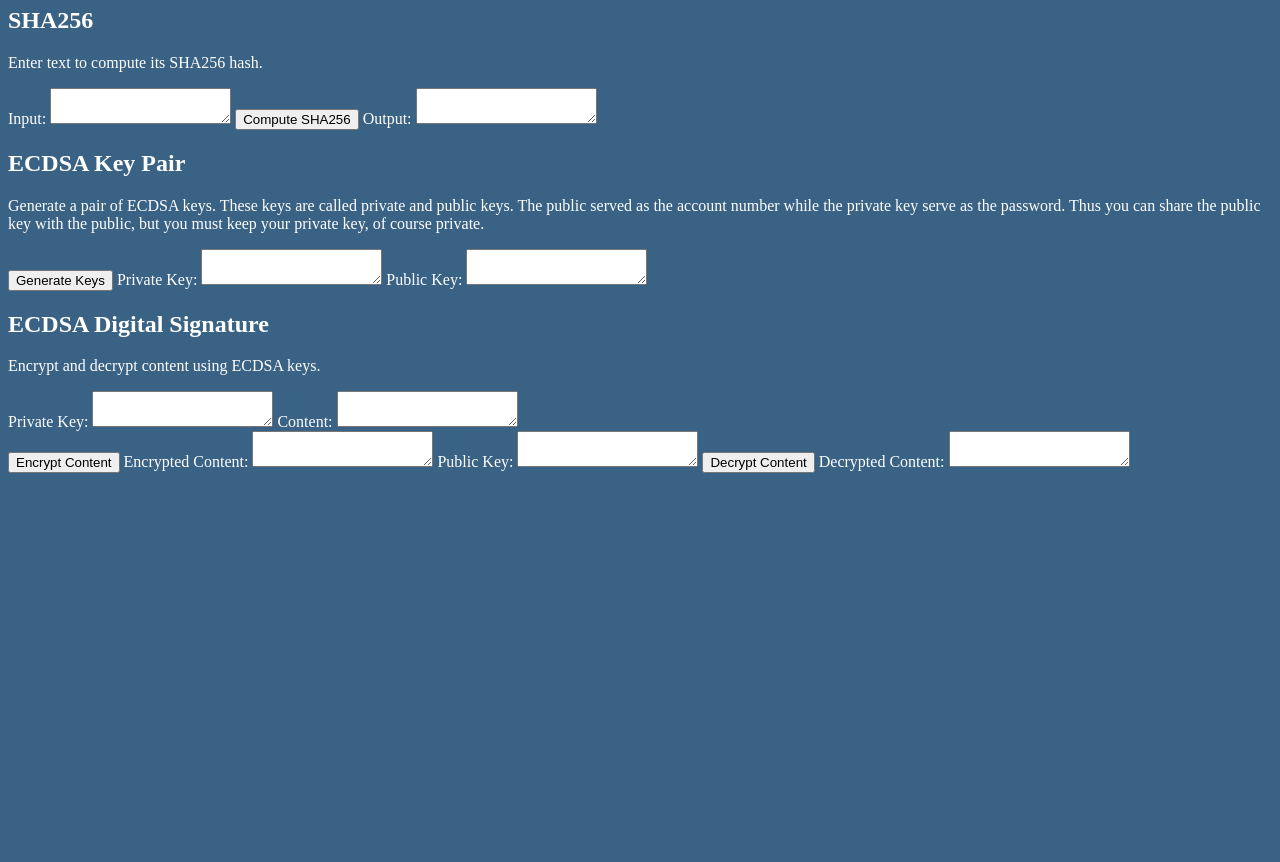
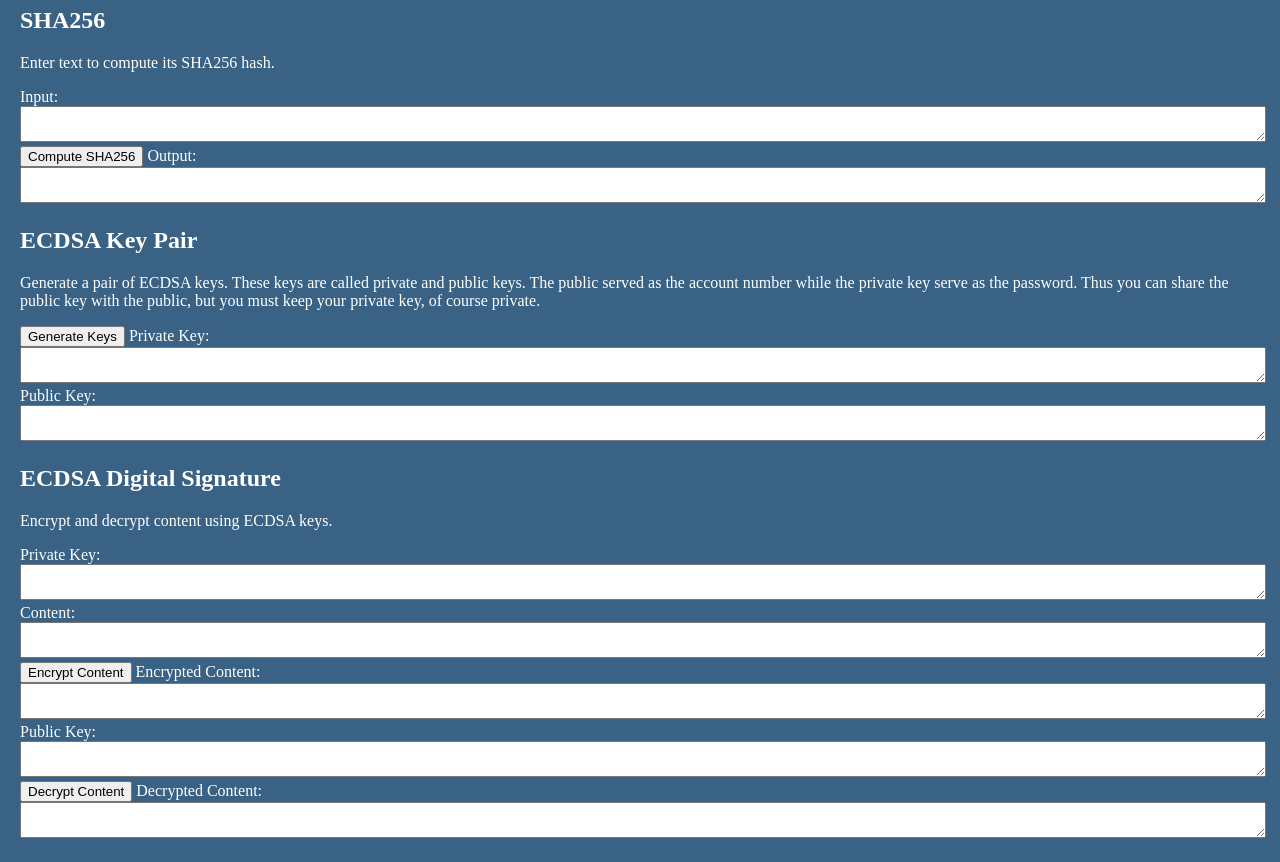
Before and after one commit to SHayati/SHayati.github.io, a plain HTML site: page crypto/index.html in a window 1280 px wide. Shown: the part 73-935 px from the top of the page. Before the commit the page ends 800 px from the top, so only its background shows below. Drawn offline with nearby package versions, Linux system fonts and the light colour scheme; a script that the page names is missing.

Commit message:
wrong css file name

```diff
--- a/crypto/index.html
+++ b/crypto/index.html
@@ -7,7 +7,7 @@
     <script src="assets/js/node_modules/crypto-js/crypto-js.js"></script>
     <script src="assets/js/node_modules/elliptic/lib/elliptic.js"></script>
     <script src="assets/js/logic.js"></script>
-    <link rel="stylesheet" type="text/css" href="assets/css/styles.css">
+    <link rel="stylesheet" type="text/css" href="assets/css/style.css">
 
 </head>
 <body style="background-color: #396284; color: white;" ng-controller="CryptoController">
```
